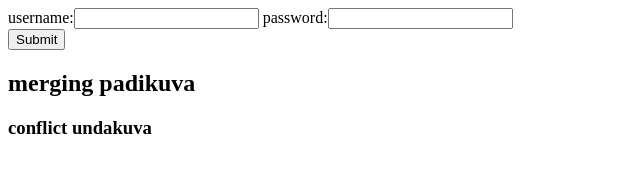
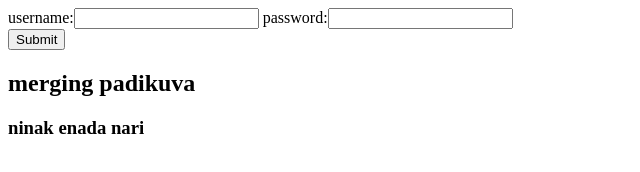
Before and after one commit to nibucherian/git-learning, a plain HTML site: page index.html in a window 1280 px wide. Shown: the full height of the page, 0-640 px from the left. Drawn offline with Linux system fonts and the light colour scheme.

Commit message:
3rd conflict

```diff
--- a/index.html
+++ b/index.html
@@ -10,7 +10,6 @@
 	<br>
 	<input type="submit" name="ok">
 <h2>merging padikuva</h2>
-<h3>conflict undakuva</h3>
-</form>
+<h3>ninak enada nari</h3>
 </body>
 </html>
```
